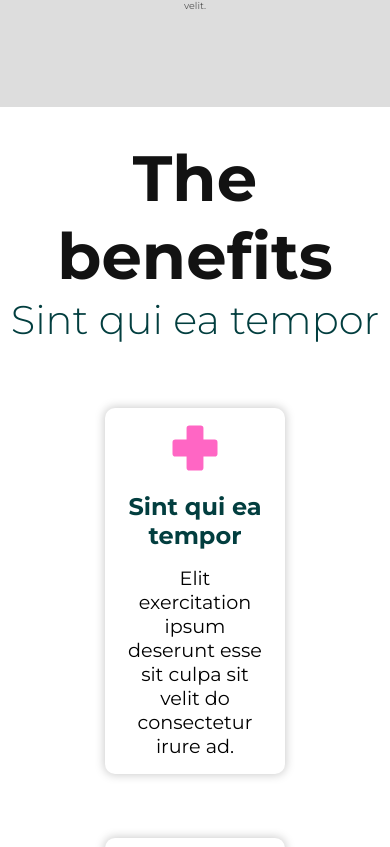
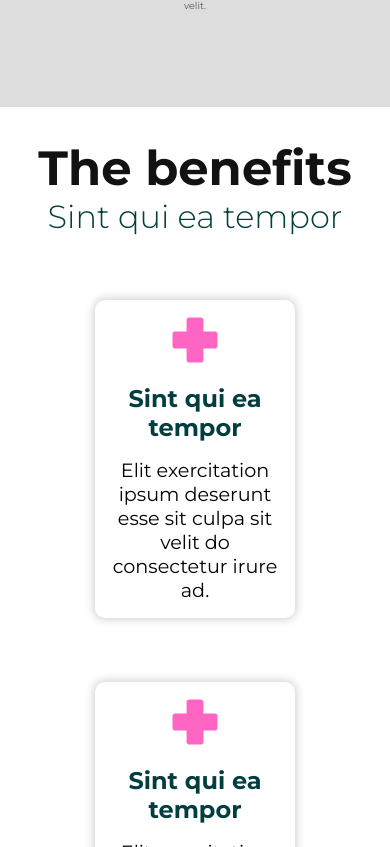
Before and after one commit to Krustew17/Pedi-Cure, a Next.js app in the folder frontend/: page / in a window 390 px wide. Shown: the part 2717-3564 px from the top of the page. Built offline with nearby package versions, Linux system fonts and the light colour scheme.

Commit message:
made benefits responsive

```diff
--- a/frontend/src/components/Benefits/Benefits.module.css
+++ b/frontend/src/components/Benefits/Benefits.module.css
@@ -67,3 +67,24 @@
     background-color: var(--color-black);
     /* box-shadow: 0 0 10px 2px var(--color-primary); */
 }
+
+@media screen and (max-width: 690px) {
+    .BenefitsContainer h1 {
+        font-size: 3rem;
+    }
+    .BenefitsContainer h2 {
+        font-size: 2rem;
+    }
+
+    .BenefitArticlesContainer article {
+        /* flex-basis: 30%; */
+        min-width: 270px;
+    }
+}
+
+@media screen and (max-width: 400px) {
+    .BenefitArticlesContainer article {
+        /* flex-basis: 30%; */
+        min-width: 200px;
+    }
+}
```
